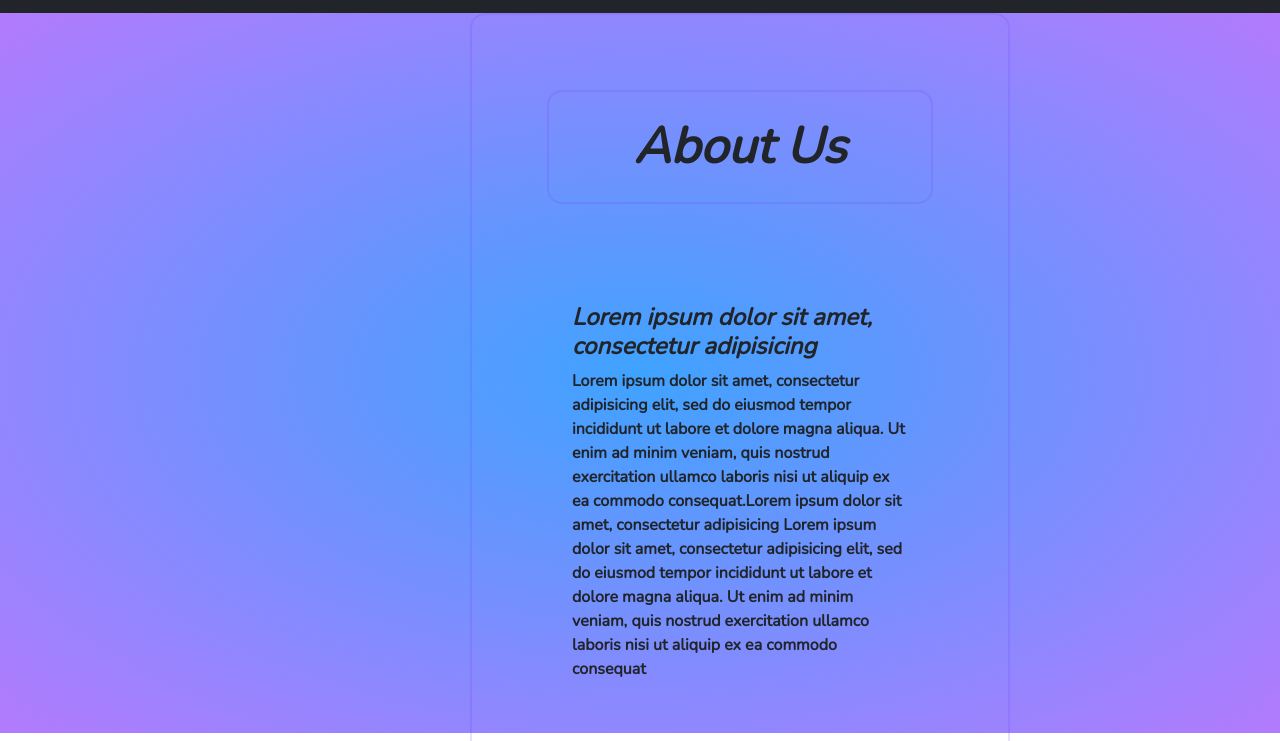
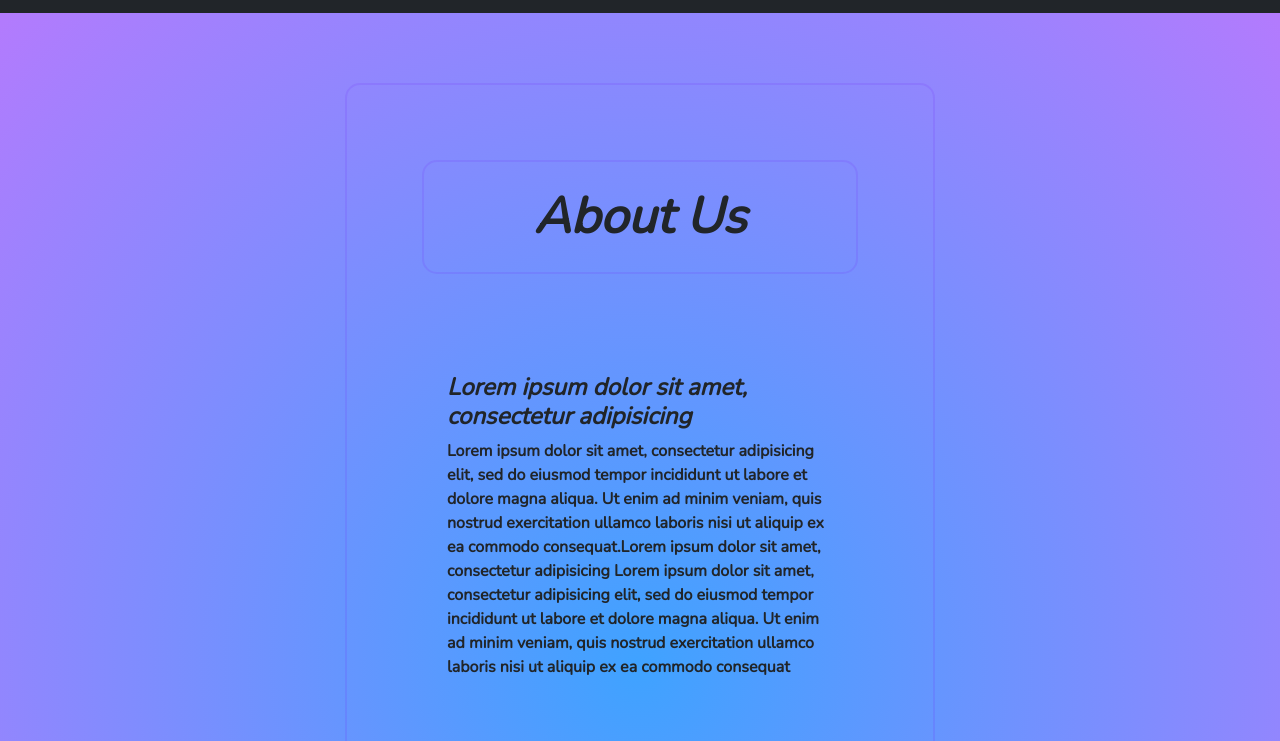
Before and after one commit to shubhangi1804/OnlineCodeEditor, a React app: page /about in a window 1280 px wide. Shown: the part 59-800 px from the top of the page. Built offline with nearby package versions, Linux system fonts and the light colour scheme.

Commit message:
view fixes

```diff
--- a/src/components/static/About.css
+++ b/src/components/static/About.css
@@ -7,22 +7,22 @@
 }
 
 .about{
-    height: 90vh;
+    height: 100%;
     display: flex;
     align-items: center;
     flex-wrap: wrap;
     justify-content: space-around;
-    padding-left: 200px;
+    padding: 50px;
     background: radial-gradient(rgba(0, 132, 255, 0.753), rgba(126, 30, 252, 0.589));
 }
 
 .about-heading{
     flex-basis: 50%;
-    min-width: 300px;
     align-items: center;
     border: 2px solid rgba(114, 42, 247, 0.144);
     padding: 50px;
     border-radius: 15px;
+    margin: 20px;
 }
 
 .about-heading h1{
@@ -34,6 +34,9 @@
     text-align: center;
     border: 2px solid rgba(114, 42, 247, 0.144);
     transition: all ease-in-out 0.5s;
+    display: flex;
+    align-items: center;
+    justify-content: center;
 }
 
 .about-heading h1:hover{
--- a/src/components/static/Home.css
+++ b/src/components/static/Home.css
@@ -7,12 +7,12 @@
 }
 
 .home{
-    height: 90vh;
+    height: 100%;
     display: flex;
     align-items: center;
     flex-wrap: wrap;
     justify-content: space-around;
-    padding-left: 200px;
+    padding: 50px;
     background: radial-gradient(rgba(0, 132, 255, 0.753), rgba(126, 30, 252, 0.589));
 }
 
@@ -22,6 +22,7 @@
     align-items: center;
     border: 2px solid rgba(114, 42, 247, 0.144);
     padding: 50px;
+    margin-bottom: 50px;
     border-radius: 15px;
 }
 
```
